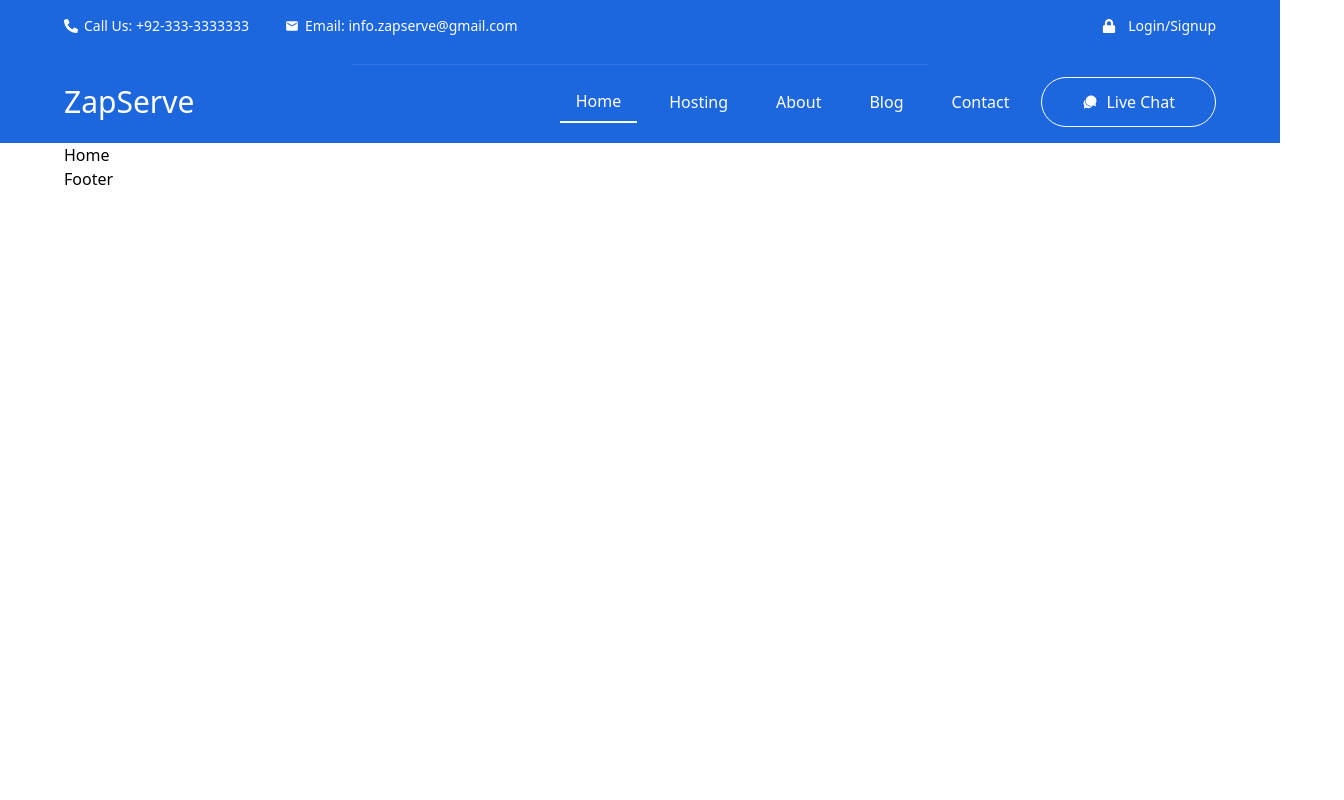
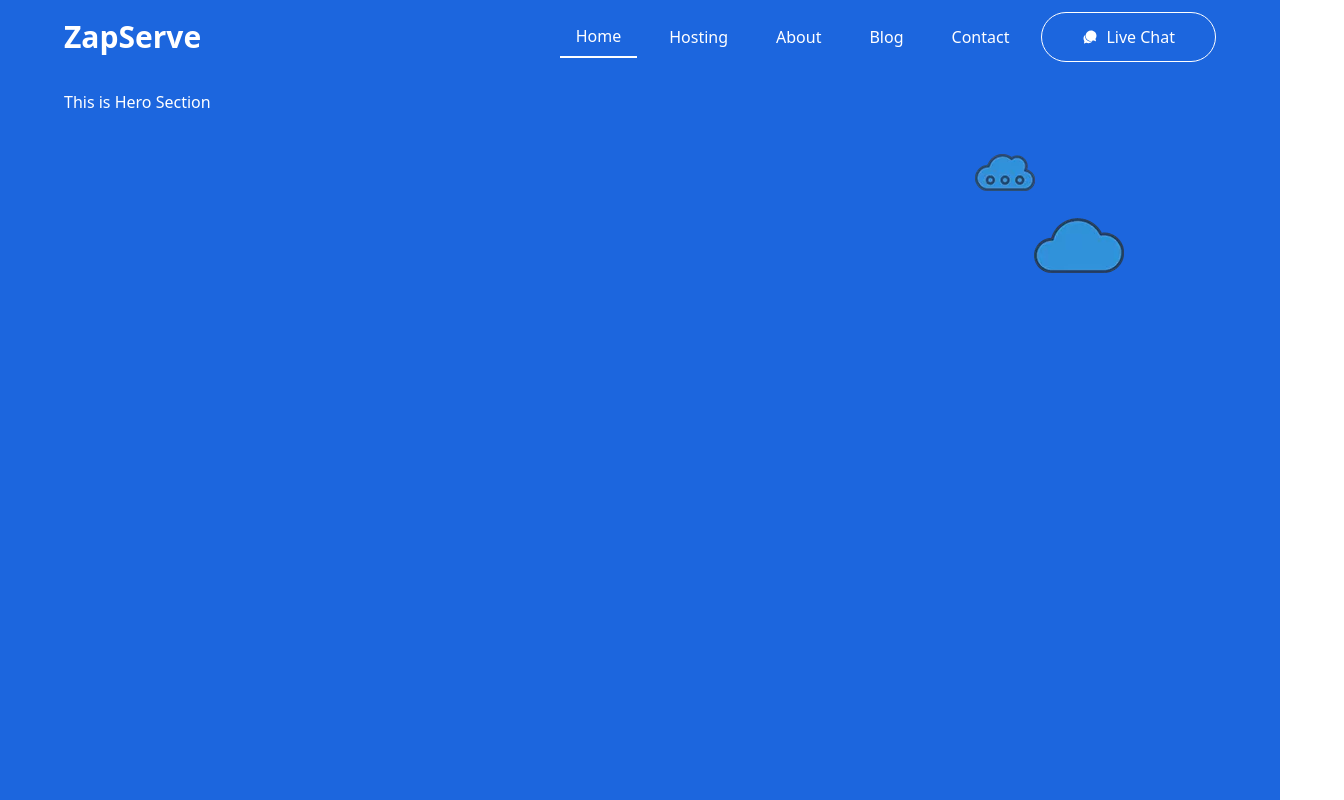
Before and after one commit to UsamaMansoor026/zapserve, a React (Vite) app: page / in a window 1280 px wide. Shown: the top 800 px of the page, 1344 px wide, since content can reach past the window. Built offline with nearby package versions, Linux system fonts and the light colour scheme.

Commit message:
BoilerPlate code for all pages and little update in Header

```diff
--- a/src/App.jsx
+++ b/src/App.jsx
@@ -1,18 +1,20 @@
 import React from "react";
 import Header from "./components/Header";
 import { Route, Routes } from "react-router-dom";
-import Home from "./pages/Home";
-import About from "./pages/About";
 import Footer from "./components/Footer";
+import { About, Blog, Contact, Home, Hosting } from "./pages";
 
 const App = () => {
   return (
     <>
       <Header />
-      <main className="global-padding">
+      <main>
         <Routes>
           <Route index element={<Home />} />
+          <Route exact path="/hosting" element={<Hosting />} />
           <Route exact path="/about" element={<About />} />
+          <Route exact path="/blog" element={<Blog />} />
+          <Route exact path="/contact" element={<Contact />} />
         </Routes>
       </main>
 
--- a/src/components/Header.jsx
+++ b/src/components/Header.jsx
@@ -9,44 +9,10 @@ const Header = () => {
   const [showMenu, setShowMenu] = useState(false);
 
   return (
-    <header className="global-padding text-white bg-primary">
-      {/* Upper Header Portion */}
-      <div className="flex items-center justify-between">
-        {/* Phone and Email */}
-        <div className="flex items-center gap-9">
-          {/* Phone No */}
-          <div className="flex items-center gap-1.5 text-sm header-padd-y">
-            <p>
-              <FaPhoneAlt />
-            </p>
-            <p className="md:hidden">Call Us: +92-333-3333333</p>
-          </div>
-
-          {/* Email Address */}
-          <div className="flex items-center gap-1.5 text-sm">
-            <p>
-              <MdEmail />
-            </p>
-            <p className="md:hidden">Email: info.zapserve@gmail.com</p>
-          </div>
-        </div>
-
-        {/* Call to action */}
-        <div className="flex items-center gap-1 text-sm cursor-pointer">
-          <p className="flex items-center gap-3">
-            <span className="text-sm">
-              <FaLock />
-            </span>{" "}
-            <span>Login/Signup</span>
-          </p>
-        </div>
-      </div>
-
-      <hr className="bg-[#FFFFFF19] border-none h-[1px] w-[50%] mx-auto my-3 md:w-[70%]" />
-
+    <header className="global-padding py-3 text-white bg-primary">
       {/* Lower Header Portion */}
       <nav className="pb-4 flex items-center justify-between relative">
-        <Link to="/" className="text-3xl">
+        <Link to="/" className="text-3xl font-bold">
           ZapServe
         </Link>
 
--- /dev/null
+++ b/src/components/Hero.jsx
@@ -0,0 +1,21 @@
+import React from "react";
+import cloud from "../assets/cloud-1.webp";
+import cloud2 from "../assets/cloud-2.webp";
+
+const Hero = () => {
+  return (
+    <section className="hero global-padding relative">
+      <h1>This is Hero Section</h1>
+
+      {/* Flying Clouds */}
+      <div className="absolute top-16 w-full">
+        <img src={cloud} alt="" className="flying-cloud cloud1" />
+      </div>
+      <div className="absolute top-32 w-full">
+        <img src={cloud2} alt="" className="flying-cloud cloud2" />
+      </div>
+    </section>
+  );
+};
+
+export default Hero;
--- /dev/null
+++ b/src/components/index.js
@@ -0,0 +1,3 @@
+import Hero from "./Hero";
+
+export { Hero };
--- a/src/index.css
+++ b/src/index.css
@@ -6,6 +6,53 @@
   margin: 0;
   padding: 0;
   box-sizing: border-box;
+}
+
+body {
+  overflow-x: hidden;
+}
+
+/* Clouds */
+.flying-cloud {
+  position: absolute;
+  right: 0;
+  z-index: 99;
+}
+
+.cloud1 {
+  animation: fly 25s infinite linear;
+}
+@keyframes fly {
+  0% {
+    right: 0px;
+  }
+
+  97% {
+    opacity: 0.4;
+  }
+
+  100% {
+    right: 110%;
+  }
+}
+
+.cloud2 {
+  right: -30px;
+  animation: fly2 20s linear infinite;
+  animation-delay: 2s;
+}
+@keyframes fly2 {
+  0% {
+    right: -30px;
+  }
+
+  97% {
+    opacity: 0.4;
+  }
+
+  100% {
+    right: 110%;
+  }
 }
 
 .global-padding {
@@ -41,3 +88,9 @@ li.active {
     transform: translateX(0);
   }
 }
+
+/* Hero Section */
+.hero {
+  @apply bg-primary text-white duration-200;
+  min-height: 100vh;
+}
--- /dev/null
+++ b/src/pages/Blog.jsx
@@ -0,0 +1,7 @@
+import React from "react";
+
+const Blog = () => {
+  return <div>Blog</div>;
+};
+
+export default Blog;
--- /dev/null
+++ b/src/pages/Contact.jsx
@@ -0,0 +1,7 @@
+import React from "react";
+
+const Contact = () => {
+  return <div>Contact</div>;
+};
+
+export default Contact;
--- a/src/pages/Home.jsx
+++ b/src/pages/Home.jsx
@@ -1,7 +1,12 @@
 import React from "react";
+import Hero from "../components/Hero";
 
 const Home = () => {
-  return <div className="">Home</div>;
+  return (
+    <>
+      <Hero />
+    </>
+  );
 };
 
 export default Home;
--- /dev/null
+++ b/src/pages/Hosting.jsx
@@ -0,0 +1,7 @@
+import React from "react";
+
+const Hosting = () => {
+  return <div>Hosting</div>;
+};
+
+export default Hosting;
--- /dev/null
+++ b/src/pages/index.js
@@ -0,0 +1,7 @@
+import Home from "./Home";
+import Hosting from "./Hosting";
+import About from "./About";
+import Blog from "./Blog";
+import Contact from "./Contact";
+
+export { Home, Hosting, About, Contact, Blog };
```
